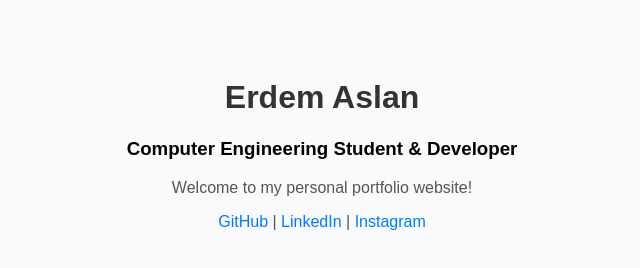
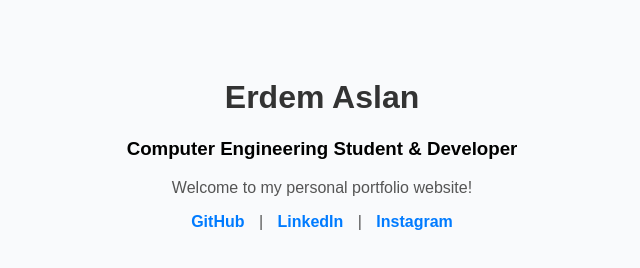
Before and after one commit to Sthonem/sthonem.github.io, a plain HTML site: page index.html in a window 1280 px wide. Shown: the whole page, without its empty margins (318-958 px from the left). Drawn offline with Linux system fonts and the light colour scheme.

Commit message:
Update index.html

```diff
--- a/index.html
+++ b/index.html
@@ -13,7 +13,7 @@
         }
         h1 { color: #333; }
         p { color: #555; }
-        a { color: #007bff; text-decoration: none; }
+        a { color: #007bff; text-decoration: none; margin: 0 10px; font-weight: bold; }
     </style>
 </head>
 <body>
@@ -21,9 +21,9 @@
     <h3>Computer Engineering Student & Developer</h3>
     <p>Welcome to my personal portfolio website!</p>
     <p>
-      <a href="https://github.com/sthonem">GitHub</a> |
-      <a href="https://www.linkedin.com">LinkedIn</a> |
-      <a href="https://instagram.com/erdm_aslan">Instagram</a>
+      <a href="https://github.com/Sthonem" target="_blank">GitHub</a> |
+      <a href="https://www.linkedin.com/in/erdem-aslan1/" target="_blank">LinkedIn</a> |
+      <a href="https://www.instagram.com/erdm__aslan/" target="_blank">Instagram</a>
     </p>
 </body>
 </html>
```
